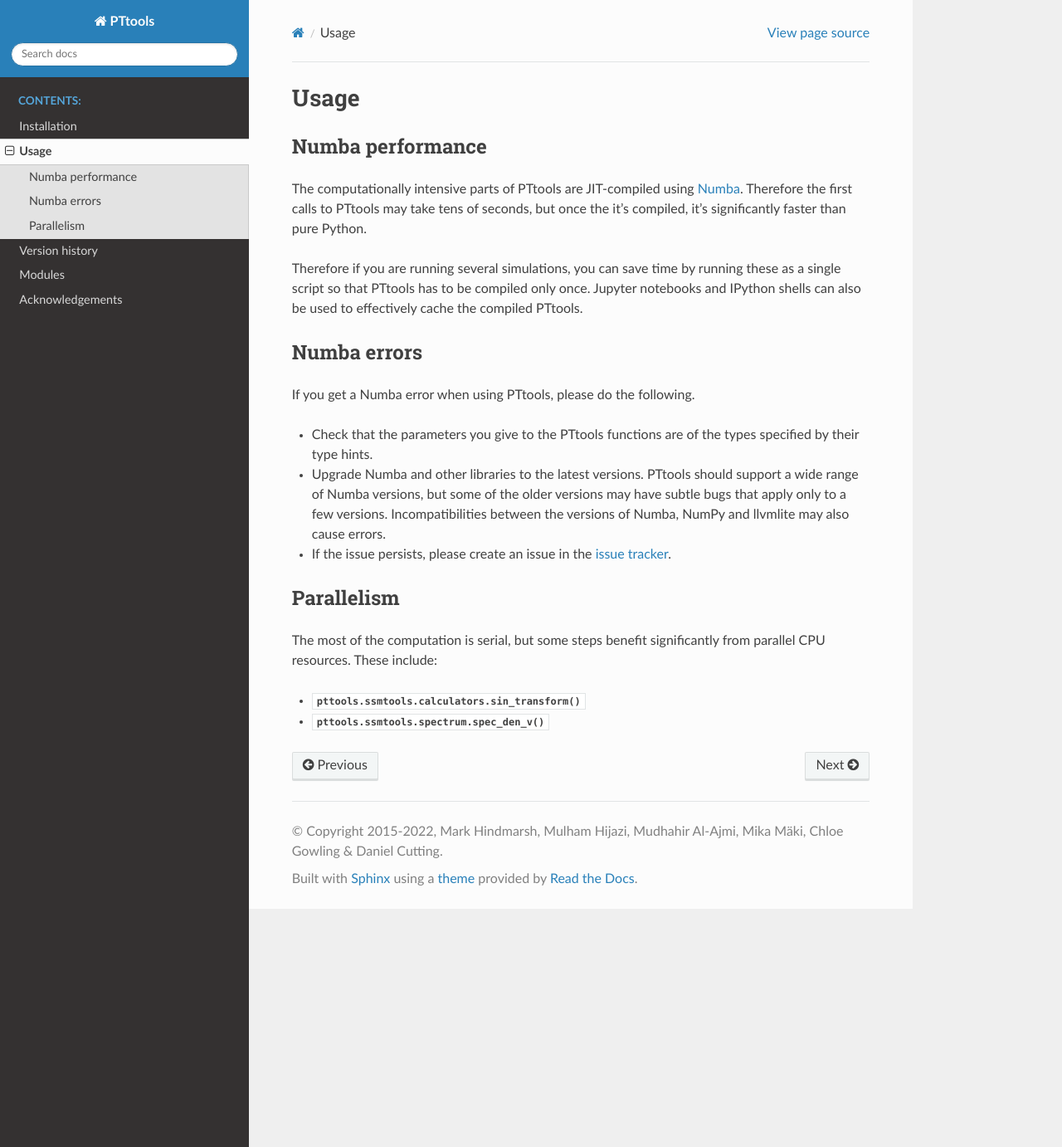
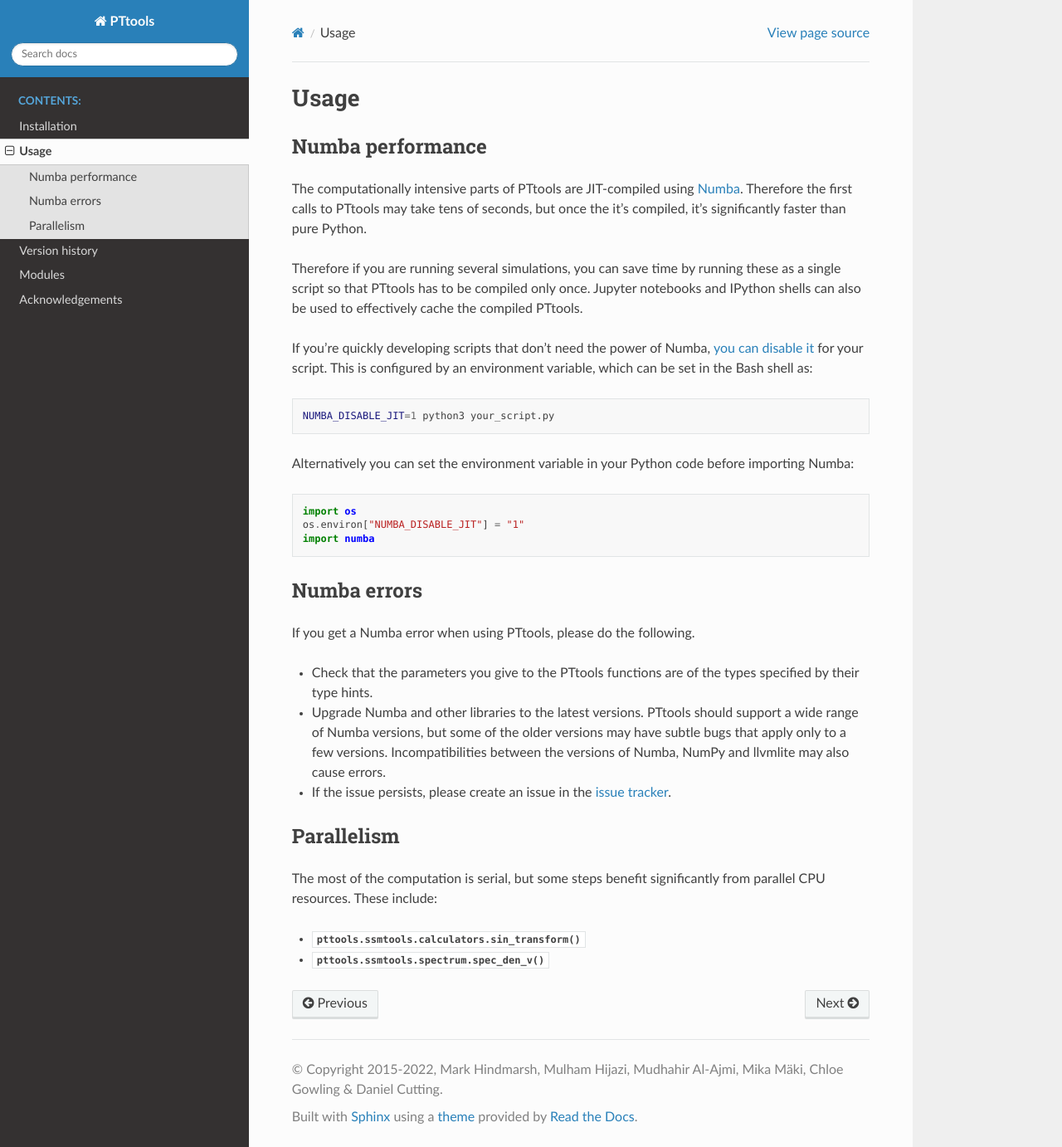
Before and after one commit to CFT-HY/pttools, a Sphinx documentation site: the page built from docs/usage.rst, in a window 1280 px wide and 1382 px high. Shown: the whole window at 83% size. Built offline with Sphinx 7.4.7 and the Read the Docs theme 2.0.0, drawn with Linux system fonts in a browser that asks for light colours; pages that are not in the unit, such as notebooks, are missing from menus.

Commit message:
Add instructions for disabling Numba

```diff
--- a/docs/usage.rst
+++ b/docs/usage.rst
@@ -11,6 +11,23 @@ it's significantly faster than pure Python.
 Therefore if you are running several simulations, you can save time by running these as a single script
 so that PTtools has to be compiled only once.
 Jupyter notebooks and IPython shells can also be used to effectively cache the compiled PTtools.
+
+If you're quickly developing scripts that don't need the power of Numba,
+`you can disable it <https://numba.pydata.org/numba-doc/dev/user/troubleshoot.html#disabling-jit-compilation>`_
+for your script.
+This is configured by an environment variable, which can be set in the Bash shell as:
+
+.. code-block:: bash
+
+  NUMBA_DISABLE_JIT=1 python3 your_script.py
+
+Alternatively you can set the environment variable in your Python code before importing Numba:
+
+.. code-block:: python
+
+  import os
+  os.environ["NUMBA_DISABLE_JIT"] = "1"
+  import numba
 
 Numba errors
 ------------
```
